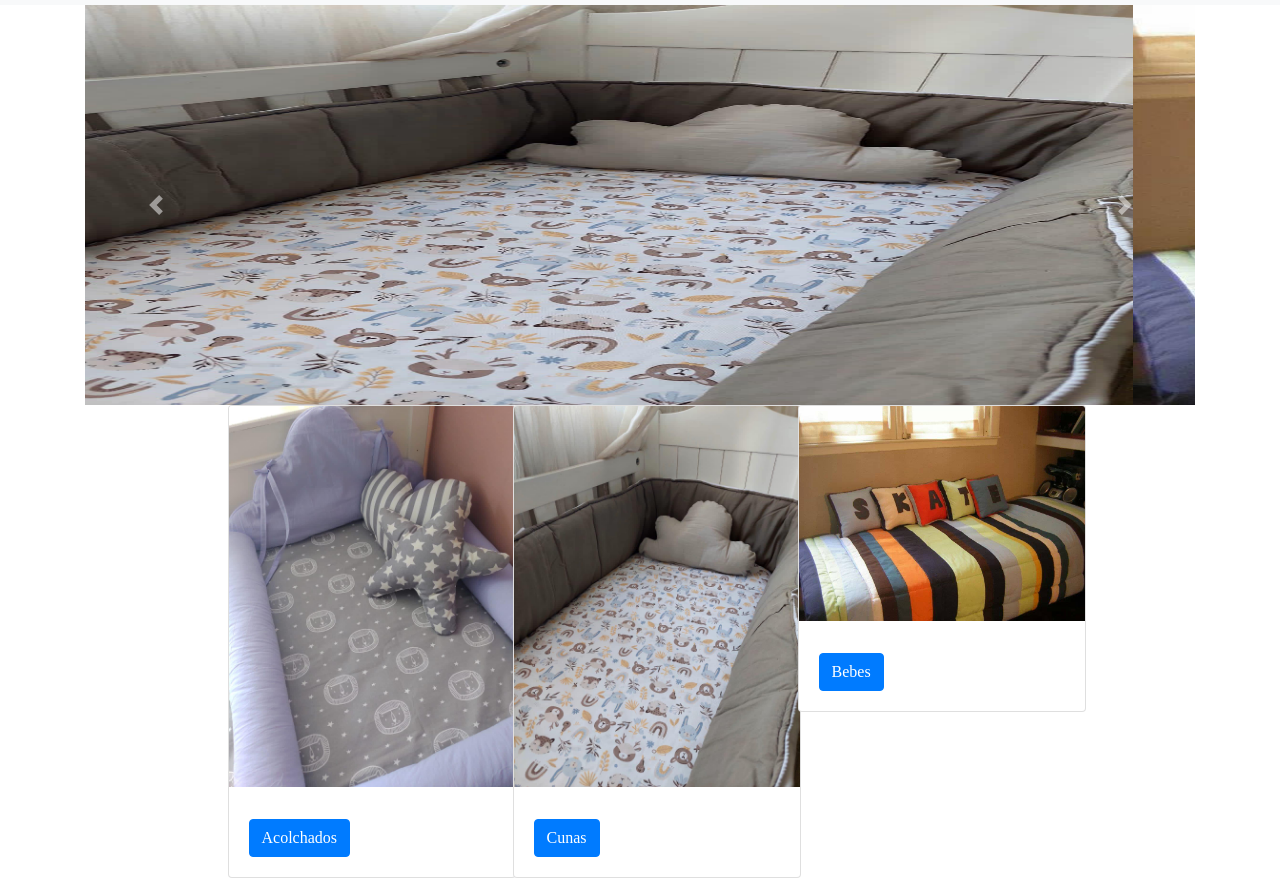
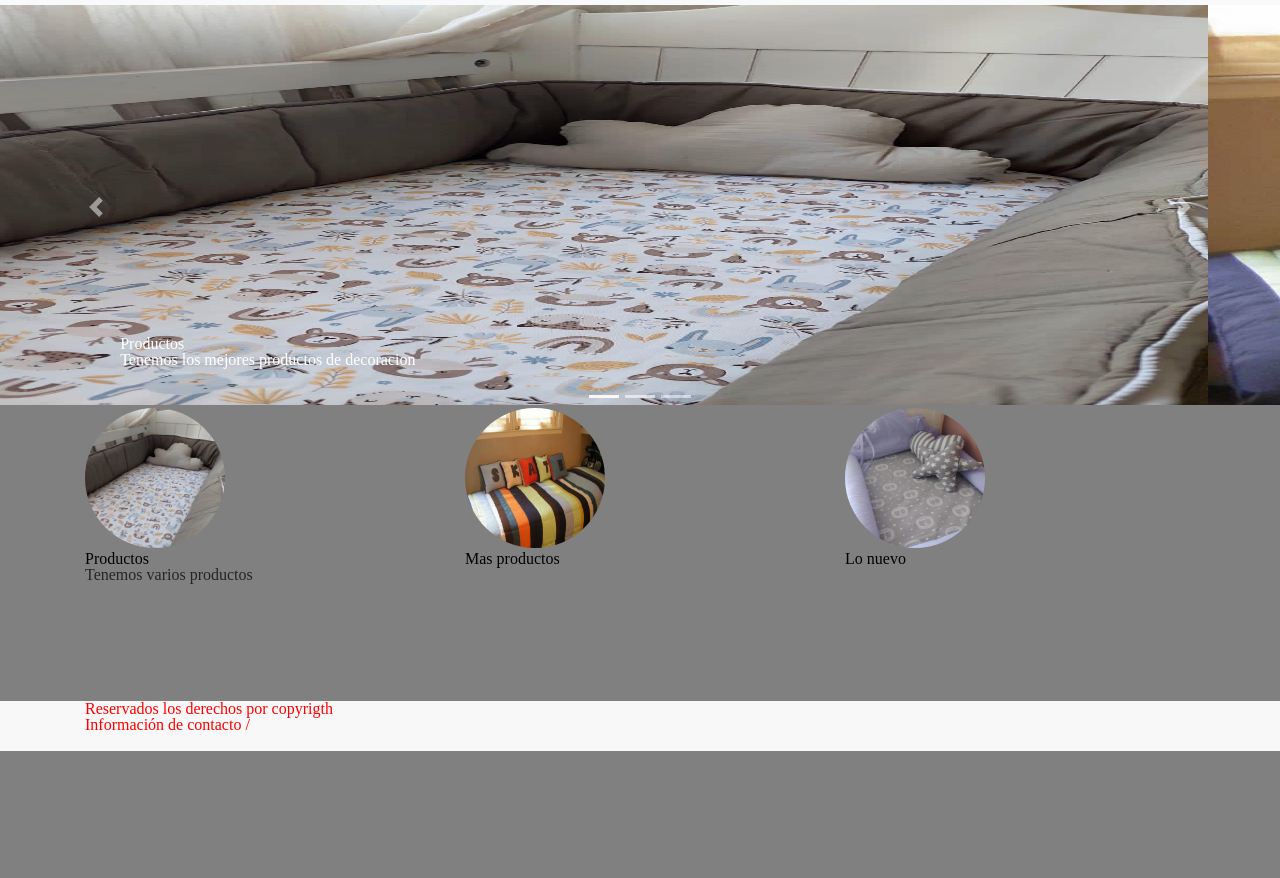
Before and after one commit to jeronimoetchegaray/PF-Etchegaray-Jeronimo, a plain HTML site: page index.html in a window 1280 px wide. Shown: the part 49-927 px from the top of the page. After the commit the page ends 800 px from the top, so only its background shows below. Drawn offline with nearby package versions, Linux system fonts and the light colour scheme.

Commit message:
terminado de la primera pagia

```diff
--- a/css/estilos.css
+++ b/css/estilos.css
@@ -1,17 +1,84 @@
-
-html, body, div, span, applet, object, iframe,
-h1, h2, h3, h4, h5, h6, p, blockquote, pre,
-a, abbr, acronym, address, big, cite, code,
-del, dfn, em, img, ins, kbd, q, s, samp,
-small, strike, strong, sub, sup, tt, var,
-b, u, i, center,
-dl, dt, dd, ol, ul, li,
-fieldset, form, label, legend,
-table, caption, tbody, tfoot, thead, tr, th, td,
-article, aside, canvas, details, embed,
-figure, figcaption, footer, header, hgroup,
-menu, nav, output, ruby, section, summary,
-time, mark, audio, video {
+html,
+body,
+div,
+span,
+applet,
+object,
+iframe,
+h1,
+h2,
+h3,
+h4,
+h5,
+h6,
+p,
+blockquote,
+pre,
+a,
+abbr,
+acronym,
+address,
+big,
+cite,
+code,
+del,
+dfn,
+em,
+img,
+ins,
+kbd,
+q,
+s,
+samp,
+small,
+strike,
+strong,
+sub,
+sup,
+tt,
+var,
+b,
+u,
+i,
+center,
+dl,
+dt,
+dd,
+ol,
+ul,
+li,
+fieldset,
+form,
+label,
+legend,
+table,
+caption,
+tbody,
+tfoot,
+thead,
+tr,
+th,
+td,
+article,
+aside,
+canvas,
+details,
+embed,
+figure,
+figcaption,
+footer,
+header,
+hgroup,
+menu,
+nav,
+output,
+ruby,
+section,
+summary,
+time,
+mark,
+audio,
+video {
     margin: 0;
     padding: 0;
     border: 0;
@@ -20,24 +87,42 @@ time, mark, audio, video {
     vertical-align: baseline;
 }
 
-article, aside, details, figcaption, figure,
-footer, header, hgroup, menu, nav, section {
+article,
+aside,
+details,
+figcaption,
+figure,
+footer,
+header,
+hgroup,
+menu,
+nav,
+section {
     display: block;
 }
+
 body {
     line-height: 1;
 }
-ol, ul {
+
+ol,
+ul {
     list-style: none;
 }
-blockquote, q {
+
+blockquote,
+q {
     quotes: none;
 }
-blockquote:before, blockquote:after,
-q:before, q:after {
+
+blockquote:before,
+blockquote:after,
+q:before,
+q:after {
     content: '';
     content: none;
 }
+
 table {
     border-collapse: collapse;
     border-spacing: 0;
@@ -46,5 +131,21 @@ table {
 
 
 
-.imgcarousel { height: 400px;
+.imgcarousel {
+    height: 400px;
 }
+
+footer {
+    position: absolute;
+    bottom: 0;
+    width: 100%;
+    height: 50px;
+    background-color: #f8f8f8;
+    color: red;
+}
+
+body {
+    background-color: gray;
+}
+h2 { color: black;
+}
--- a/index.html
+++ b/index.html
@@ -42,66 +42,101 @@
 </header>
 
 <body>
-    <div class="container">
-        <div class="row">
-            <div id="carouselExampleControls" class="col-sm carousel slide" data-ride="carousel">
-                <div class="carousel-inner">
-                    <div class="carousel-item active">
-                        <img src="./img/Imagen 1.jpg" class="d-block w-100 imgcarousel " alt="...">
-                    </div>
-                    <div class="carousel-item">
-                        <img src="./img/Imagen 2.jpg" class="d-block w-100 imgcarousel " alt="...">
-                    </div>
-                    <div class="carousel-item">
-                        <img src="./img/imagen 3.jpg" class="d-block w-100 imgcarousel " alt="...">
+    <main role="main">
+        <div id="myCarousel" class="carousel slide" data-ride="carousel">
+            <ol class="carousel-indicators">
+                <li data-target="#myCarousel" data-slide-to="0" class="active"></li>
+                <li data-target="#myCarousel" data-slide-to="1"></li>
+                <li data-target="#myCarousel" data-slide-to="2"></li>
+            </ol>
+            <div class="carousel-inner">
+                <div class="carousel-item active">
+                    <img class="bd-placeholder-img" width="100%" height="400px" src="./img/Imagen 1.jpg"
+                        preserveAspectRatio="xMidYMid slice" focusable="false">
+                    <title> </title>
+                    <rect width="100%" height="100%" fill="#777" /><text x="50%" y="50%" fill="#777" dy=".3em">
+                    </text>
+                    </img>
+
+                    <div class="container">
+                        <div class="carousel-caption text-left">
+                            <h1>Productos</h1>
+                            <p>Tenemos los mejores productos de decoracion </p>
+
+                        </div>
                     </div>
                 </div>
-                <button class="carousel-control-prev" type="button" data-target="#carouselExampleControls"
-                    data-slide="prev">
-                    <span class="carousel-control-prev-icon" aria-hidden="true"></span>
-                    <span class="sr-only">Previous</span>
-                </button>
-                <button class="carousel-control-next" type="button" data-target="#carouselExampleControls"
-                    data-slide="next">
-                    <span class="carousel-control-next-icon" aria-hidden="true"></span>
-                    <span class="sr-only">Next</span>
-                </button>
-            </div>
-        </div>
-        <section class="row justify-content-center">
-            <div class="col-lg-3">
-                <div class="card" style="width: 18rem;">
-                    <img src="./img/imagen 3.jpg" class="card-img-top" alt="...">
-                    <div class="card-body">
-                        <h5 class="card-title"></h5>
+                <div class="carousel-item">
+                    <img class="bd-placeholder-img" width="100%" height="400px" src="./img/Imagen 2.jpg"
+                        preserveAspectRatio="xMidYMid slice" focusable="false">
+                    <title> </title>
+                    <rect width="100%" height="100%" fill="#777" /><text x="50%" y="50%" fill="#777" dy=".3em">
+                    </text>
+                    </img>
 
-                        <a href="#" class="btn btn-primary">Acolchados</a>
-                    </div>
+
+                </div>
+                <div class="carousel-item">
+                    <img class="bd-placeholder-img" width="100%" height="400px" src="./img/imagen 3.jpg"
+                        preserveAspectRatio="xMidYMid slice" focusable="false">
+                    <title> </title>
+                    <rect width="100%" height="100%" fill="#777" /><text x="50%" y="50%" fill="#777" dy=".3em">
+                    </text>
+                    </img>
+
                 </div>
             </div>
-            <div class="col-lg-3">
-                <div class="card" style="width: 18rem;">
-                    <img src="./img/Imagen 1.jpg" class="card-img-top" alt="...">
-                    <div class="card-body">
-                        <h5 class="card-title"></h5>
+            <button class="carousel-control-prev" type="button" data-target="#myCarousel" data-slide="prev">
+                <span class="carousel-control-prev-icon" aria-hidden="true"></span>
+                <span class="sr-only">Anterior</span>
+            </button>
+            <button class="carousel-control-next" type="button" data-target="#myCarousel" data-slide="next">
+                <span class="carousel-control-next-icon" aria-hidden="true"></span>
+                <span class="sr-only">Siguiente</span>
+            </button>
+        </div>
 
-                        <a href="#" class="btn btn-primary">Cunas</a>
-                    </div>
+
+
+
+        <div class="container marketing">
+
+
+            <div class="row">
+                <div class="col-lg-4">
+                    <img class="bd-placeholder-img rounded-circle" width="140" height="140" src="img/Imagen 1.jpg">
+                    </img>
+
+                    <h2>Productos</h2>
+                    <p>Tenemos varios productos </p>
+
+                </div>
+                <div class="col-lg-4">
+                    <img class="bd-placeholder-img rounded-circle" width="140" height="140" src="./img/Imagen 2.jpg">
+                    </img>
+
+                    <h2>Mas productos</h2>
+
+
+                </div>
+                <div class="col-lg-4">
+                    <img class="bd-placeholder-img rounded-circle" width="140" height="140" src="./img/imagen 3.jpg">
+                    </img>
+                    <h2>Lo nuevo</h2>
+
+
+
                 </div>
             </div>
-            <div class="col-lg-3">
-                <div class="card" style="width: 18rem;">
-                    <img src="./img/Imagen 2.jpg" class="card-img-top" alt="...">
-                    <div class="card-body">
-                        <h5 class="card-title"></h5>
 
-                        <a href="#" class="btn btn-primary">Bebes</a>
-                    </div>
-                </div>
 
-            </div>
-        </section>
-    </div>
+
+        </div>
+
+
+
+    </main>
+
 
 
 
@@ -120,4 +155,15 @@
         crossorigin="anonymous"></script>
 </body>
 
+<footer>
+    <div class="container">
+        <div class="row">
+            <div class="col-12">
+                <p>Reservados los derechos por copyrigth </p>
+                <p>Información de contacto / </p>
+            </div>
+        </div>
+    </div>
+</footer>
+
 </html>
```
Also changed, not shown: pages/Sobremi.html (added), pages/productos.html (deleted). Lines whose indentation alone changed are shown as unchanged.
